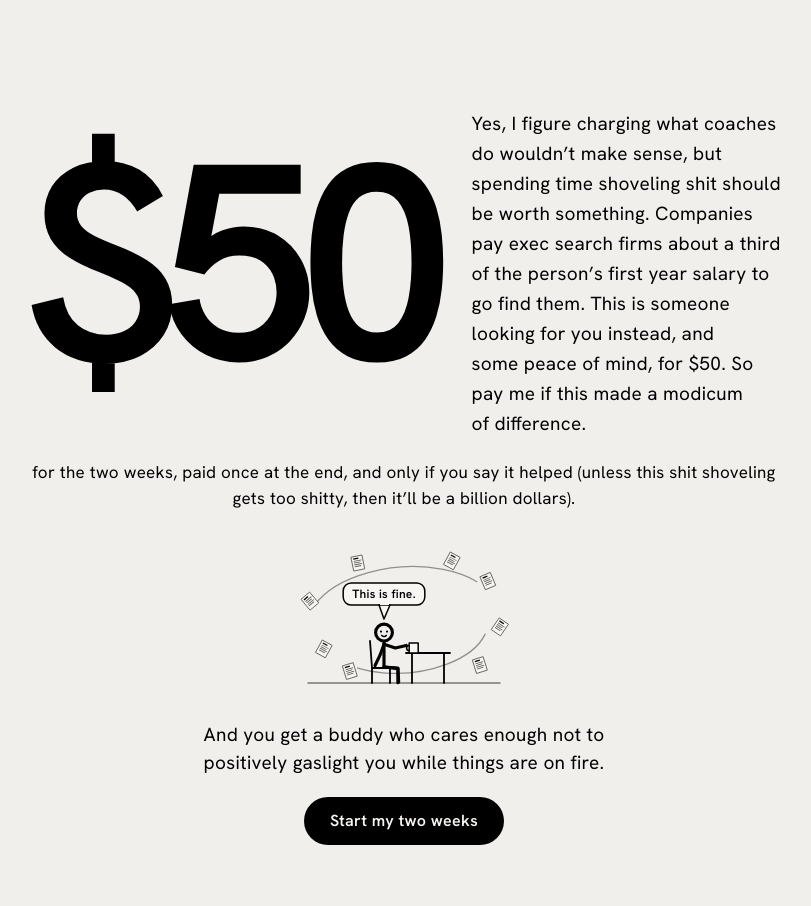
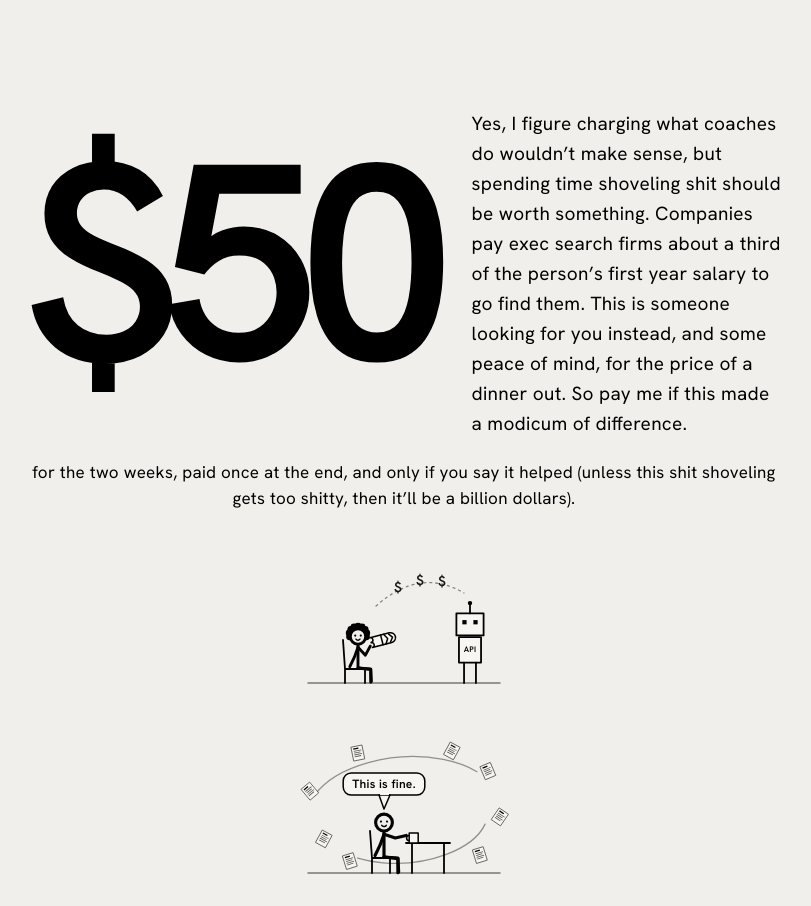
Before and after one commit to mapthewild/search-for-me, a plain HTML site: page index.html in a window 1280 px wide. Shown: the part 5056-5962 px from the top of the page, without its empty margins (236-1047 px from the left). Drawn offline with Linux system fonts and the light colour scheme; a web font is replaced by a local one.

Commit message:
Add Moe's burrito picture under the price, and the dinner-out line
Moe: "the image is me eating a burrito and the rest of the money going to
your api costs". The price answer now says "for the price of a dinner out".

Co-Authored-By: Claude Opus 5.5 <noreply@anthropic.com>

```diff
--- a/index.html
+++ b/index.html
@@ -288,7 +288,7 @@ html.v5 .price-row .why { font-size: 17px; line-height: 27px; color: var(--ink);
     </article>
     <article>
       <h3>But you said this costs money...</h3>
-      <p>Yes, I figure charging what coaches do wouldn’t make sense, but spending time shoveling shit should be worth something. Companies pay exec search firms about a third of the person’s first year salary to go find them. This is someone looking for you instead, and some peace of mind, for $50. So pay me if this made a modicum of difference.</p>
+      <p>Yes, I figure charging what coaches do wouldn’t make sense, but spending time shoveling shit should be worth something. Companies pay exec search firms about a third of the person’s first year salary to go find them. This is someone looking for you instead, and some peace of mind, for the price of a dinner out. So pay me if this made a modicum of difference.</p>
     </article>
   </section>
 
@@ -735,6 +735,27 @@ html.v5 .price-row .why { font-size: 17px; line-height: 27px; color: var(--ink);
     ctx.beginPath(); ctx.moveTo(95, 74); ctx.lineTo(100, 88); ctx.lineTo(106, 74); ctx.closePath(); ctx.fill(); ctx.stroke();
     ctx.fillStyle = col.panel; ctx.fillRect(96, 71, 9, 3);
     ctx.fillStyle = col.ink; ctx.fillText(said, bx + 9, 67);
+  }
+  function sceneBurrito() {
+    var gy = 152; ground(gy);
+    var ms = 64, hx = 74, hy = gy - 15;
+    pen(1.8); ctx.beginPath();
+    ctx.moveTo(hx - 13, hy + 1); ctx.lineTo(hx + 9, hy + 1); ctx.moveTo(hx - 13, hy + 1); ctx.lineTo(hx - 15, hy - 28);
+    ctx.moveTo(hx - 13, hy + 1); ctx.lineTo(hx - 13, gy); ctx.moveTo(hx + 7, hy + 1); ctx.lineTo(hx + 7, gy); ctx.stroke();
+    var EAT = { la: -0.35, ra: 0.75, le: 0.1, re: 1.9, lh: 1.5, rh: 1.45, lk: -1.45, rk: 1.45, o: 0 };
+    figure(hx, hy, 0, EAT, 1, ms, true);
+    var h = handOf(hx, hy, EAT, ms, 'r');
+    ctx.save(); ctx.translate(h.x - 1, h.y - 3); ctx.rotate(-0.25);
+    pen(1.5); ctx.fillStyle = col.panel; ctx.beginPath();
+    ctx.moveTo(2, -5); ctx.lineTo(22, -5); ctx.arc(22, 0, 5, -Math.PI / 2, Math.PI / 2); ctx.lineTo(2, 5);
+    ctx.arc(2, 2.6, 2.4, Math.PI / 2, -Math.PI / 2, true); ctx.arc(2, -2.6, 2.4, Math.PI / 2, -Math.PI / 2, true);
+    ctx.closePath(); ctx.fill(); ctx.stroke();
+    ctx.beginPath(); ctx.moveTo(13, -5); ctx.lineTo(13, 5); ctx.moveTo(16, -5); ctx.lineTo(19, 0); ctx.lineTo(16, 5); ctx.moveTo(21, -4); ctx.lineTo(24, 0); ctx.lineTo(21, 4); ctx.stroke();
+    ctx.restore();
+    var rx = 186; robot(rx, gy, 0.85);
+    ctx.fillStyle = col.ink; ctx.font = '700 8px ' + getComputedStyle(wordmark).fontFamily; ctx.textAlign = 'center'; ctx.textBaseline = 'middle';
+    ctx.fillText('API', rx, gy - 33); ctx.textAlign = 'start'; ctx.textBaseline = 'alphabetic';
+    payArc5(hx + 18, hy - 62, rx - 6, gy - 90, 3, 26);
   }
   function hr5(i) { var s = Math.sin(i * 12.9898 + 78.233) * 43758.5453; return s - Math.floor(s); }
   function ground5(y, x0, x1) { pen(1.5); ctx.globalAlpha = 0.5; ctx.beginPath(); ctx.moveTo(x0, y); ctx.lineTo(x1, y); ctx.stroke(); ctx.globalAlpha = 1; }
@@ -1689,6 +1710,12 @@ html.v5 .price-row .why { font-size: 17px; line-height: 27px; color: var(--ink);
         fine.className = 'scene'; fcv.setAttribute('aria-hidden', 'true'); fine.appendChild(fcv);
         turn.parentNode.insertBefore(fine, turn);
         stories.push({ beat: fine, canvas: fcv, scene: 9, drawn: false });
+        if (V5 && say) {
+          var food = document.createElement('div'), bcv = document.createElement('canvas');
+          food.className = 'scene'; bcv.setAttribute('aria-hidden', 'true'); food.appendChild(bcv);
+          say.parentNode.insertBefore(food, say.nextSibling);
+          stories.push({ beat: food, canvas: bcv, scene: sceneBurrito, drawn: false });
+        }
       }
       buildStory([unfurl.querySelector('.lede')], BEATS, 0);
       var voice = document.querySelector('.voice');
```
